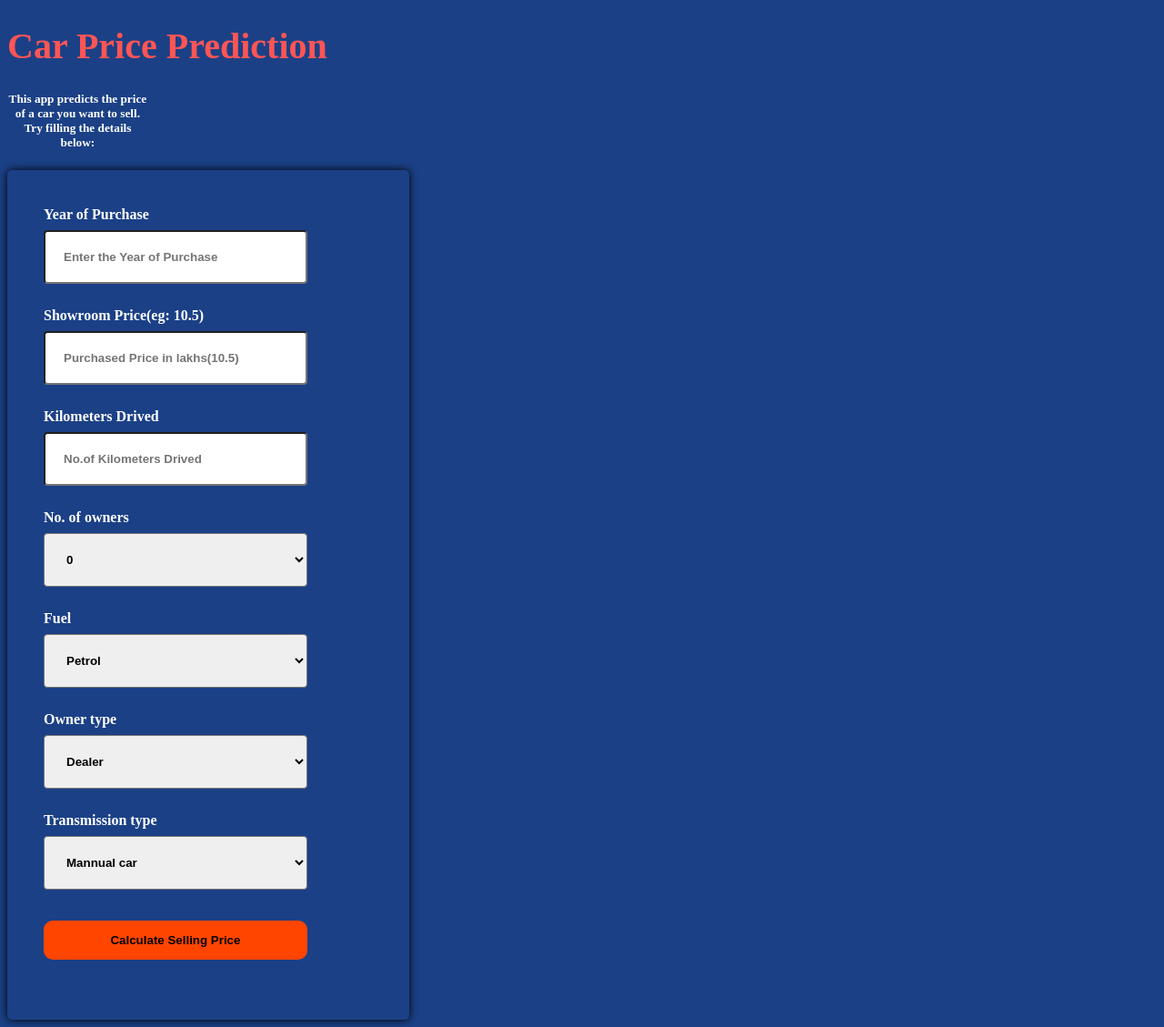
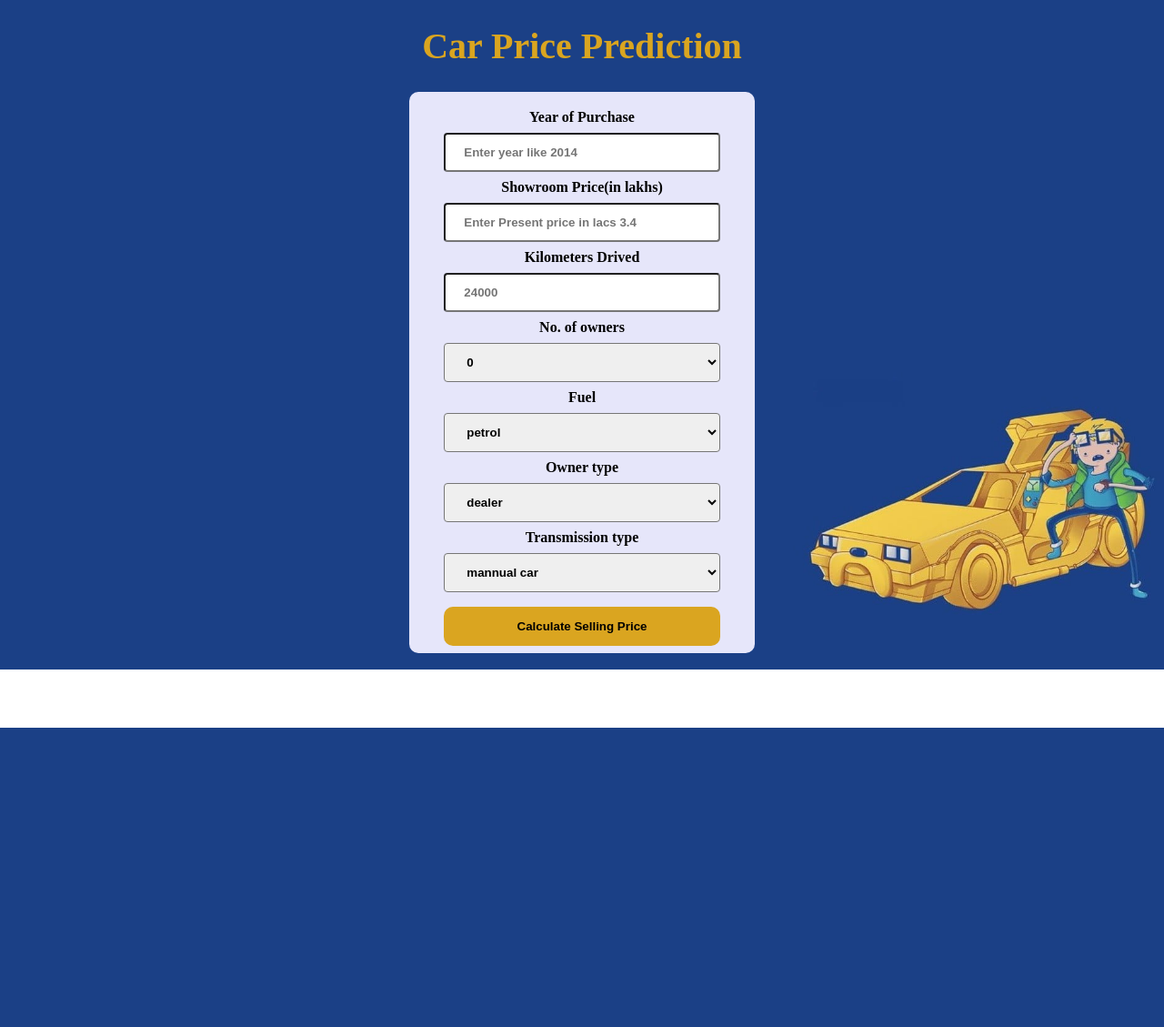
Before and after one commit to deepasoman93/Car-Price-Prediction, a Flask app: page / in a window 1280 px wide. Shown: the whole page at 91% size. After the commit the page ends 800 px from the top, so only its background shows below. Run offline with Flask 2, Linux system fonts and the light colour scheme; parts of the project's set-up code (start-up, migrations or seed data) failed here and were passed over.

Commit message:
Update index.html

```diff
--- a/templates/index.html
+++ b/templates/index.html
@@ -1,19 +1,20 @@
 <!DOCTYPE html>
-<html lang="en">
-<meta charset="UTF-8">
 <html lang="en">
     <head>
         <meta charset="UTF-8">
         <meta name="viewport" content="width=device-width, initial-scale=1.0">
-    <title>Car_Price_Prediction</title>
-    <link href="style.css" rel="stylesheet">
+        <title>Car_Price_prediction</title>
+    </head>
+
 <!-- Adding styles like colour, height, width, border to our html page -->
 <style>
+
+
 input[type=text], select {
   width: 80%;
-      padding: 20px 20px;
+  padding: 12px 20px;
   margin: 8px 0;
-      display: block;
+  display: inline-block;
   border-radius: 4px;
   box-sizing: border-box;
   font-weight: bolder;
@@ -21,7 +22,7 @@
 
 input[type=submit] {
   width: 80%;
-      background-color: orangered;
+  background-color: goldenrod;
   color:black;
   padding: 14px 20px;
   margin: 8px 0;
@@ -32,118 +33,88 @@
   font-weight: bolder;
 }
 
+
 input[type=submit]:hover {
-      background-color: yellow;
+  background-color: orangered;
 }
-
 form{
     border-radius: 10px;
     padding-top: 5%;
     font-weight: bolder;
-      padding: 40px;
-      text-align: left
-      background-color: rgba(0, 0, 0, 0.5);
-      margin: auto auto;
+}
+div {
+
   border-radius: 5px;
-      box-shadow: 0 0 10px #000;
-      position: left;
-      top: 0;
-      bottom: 0;
-      left: 0;
-      right: 0;
+  margin-left: 35%;
+  width: 30%;
+
 }
-
-    h1 {
-      color:#ff5555;
+h1{
+    color: goldenrod;
     font-size: 40px;
     font-weight: bolder;
 }
-
-    h3 {
+h3{
   color: white;
 }
 
 body {
+
             background-image: url("static/img/car.jpg");
             background-repeat: no-repeat;
             background-size: cover;
+            text-align: center;
             padding: 0px;
         }
 
-   div {
-    border-radius: 5px;
-    width: 35%;
-   }
+</style>
 
-    flex-container {
-    display: flex;
-    }
-
-    flex-child {
-    flex: 1;
-    border: 2px solid yellow;
-    }
-
-    flex-child:first-child {
-    margin-right: 20px;
-    }
-
-    </style>
-</head>
 <body>
 
 <h1>Car Price Prediction</h1>
-     <div class="card-body">
-          <div class="col-12" style="text-align: center">
-               <h5>This app predicts the price of a car you want to sell. Try filling the details below: </h5>
-          </div>
-    </div>
+
 <div>
  <!-- Html form which will get all the values from user -->
-     <form action="{{ url_for('predict')}}" method="post" style="background-color:transbox" align="left">
+ <form action="{{ url_for('predict')}}" method="post" style="background-color:#E6E6FA">
 
-        <label for="Year" style="color:white;">Year of Purchase</label><br>
-        <input type="text" id="Year" name="Year" placeholder="Enter the Year of Purchase" required="required"><br>
-
-        <label for="Present_Price" style="color:white;">Showroom Price(eg: 10.5)</label><br>
-        <input type="text" id="Present_Price" name="Present_Price" placeholder="Purchased Price in lakhs(10.5)" required="required"><br>
-
-        <label for="Kms_Driven" style="color:white;">Kilometers Drived</label><br>
-        <input type="text" id="Kms_Driven" name="Kms_Driven" placeholder="No.of Kilometers Drived" required="required"><br>
+<label for="Year">Year of Purchase</label><br>
+<input type="text" id="Year" name="Year" placeholder="Enter year like 2014" required="required"><br>
+<label for="Present_Price">Showroom Price(in lakhs)</label><br>
+<input type="text" id="Present_Price" name="Present_Price" placeholder="Enter Present price in lacs 3.4" required="required"><br>
+<label for="Kms_Driven">Kilometers Drived</label><br>
+<input type="text" id="Kms_Driven" name="Kms_Driven" placeholder="24000" required="required"><br>
 
 <!-- drop down options are provided for the categorical features -->
-         <label for="Owner" style="color:white;">No. of owners</label><br>
+<label for="Owner">No. of owners</label><br>
 <select id="owner" name="Owner">
       <option value="0">0</option>
       <option value="1">1</option>
-                   <option value="2">2</option>
       <option value="3">3</option>
     </select><br>
-
 <label for="Fuel_Type_Petrol">Fuel</label><br>
     <select id="Fuel_Type_Petrol" name="Fuel_Type_Petrol" required="required">
-                   <option value="Petrol">Petrol</option>
-                   <option value="Diesel">Diesel</option>
-                   <option value="cng">CNG</option>
+      <option value="Petrol">petrol</option>
+      <option value="Diesel">diesel</option>
+      <option value="Cng">cng</option>
     </select><br>
-
 <label for="Seller_Type_Individual">Owner type</label><br>
     <select id="Seller_Type_Individual" name="Seller_Type_Individual" required="required">
-                 <option value="dealer">Dealer</option>
-                 <option value="individual">Individual</option>
+      <option value="dealer">dealer</option>
+      <option value="individual">individual</option>
       </select><br>
-
-         <label id="rightColumn" for="Transmission_Mannual">Transmission type</label><br>
+<label for="Transmission_Mannual">Transmission type</label><br>
     <select id="Transmission_Mannual" name="Transmission_Mannual" required="required">
-                <option value="mannual car">Mannual car</option>
-                <option value="automatic car">Automatic car</option>
-             </select><br>
+      <option value="mannual car">mannual car</option>
+      <option value="automatic car">automatic car</option>
+     </select> <br>
 
 <!-- submit button -->
 <input type="submit" value="Calculate Selling Price">
+</form>
+</div>
+
 <!-- the predicted text -->
 <h3>{{ prediction_text }}</h3>
-    </form>
-</div>
+
 </body>
 </html>
```
Lines whose indentation alone changed are shown as unchanged.
